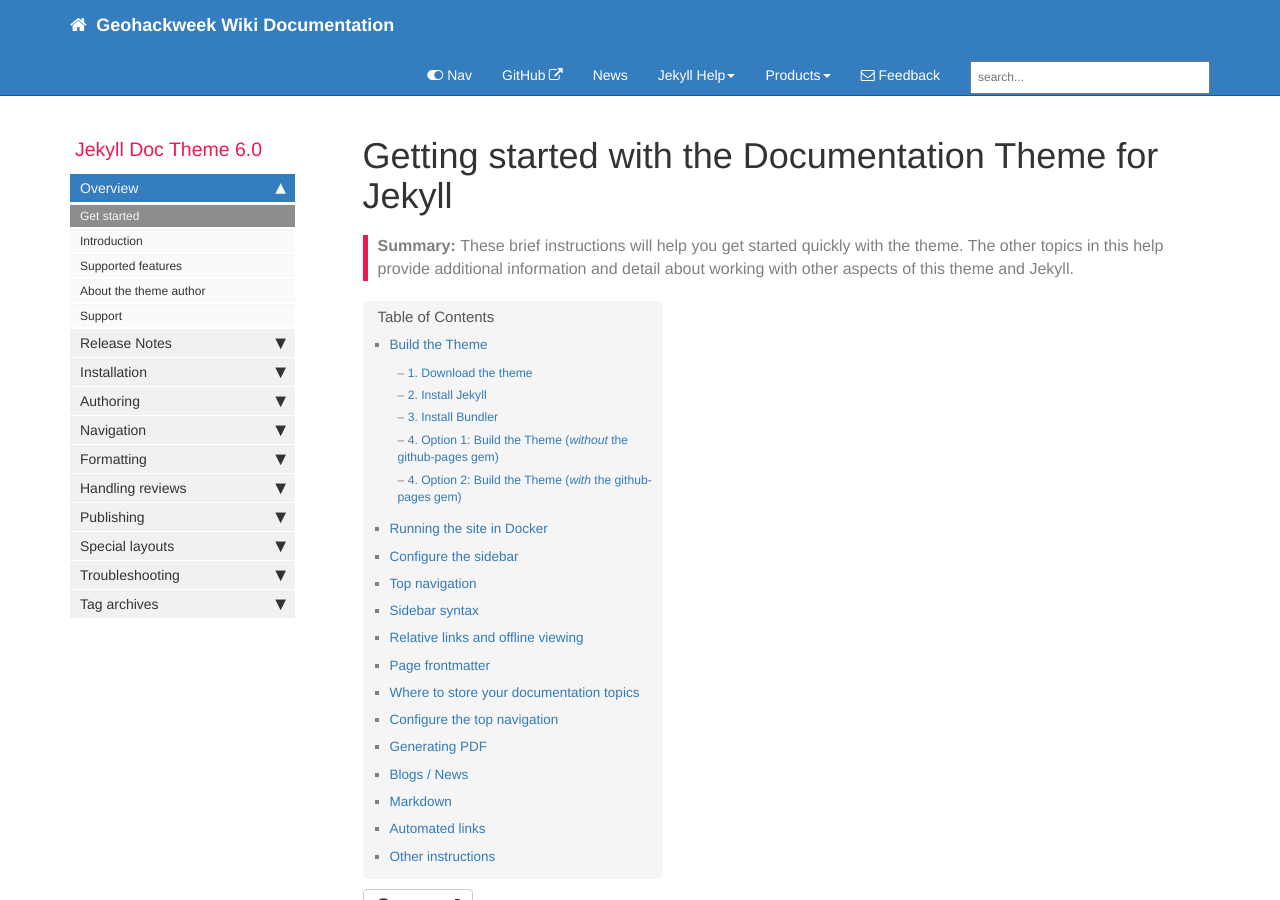
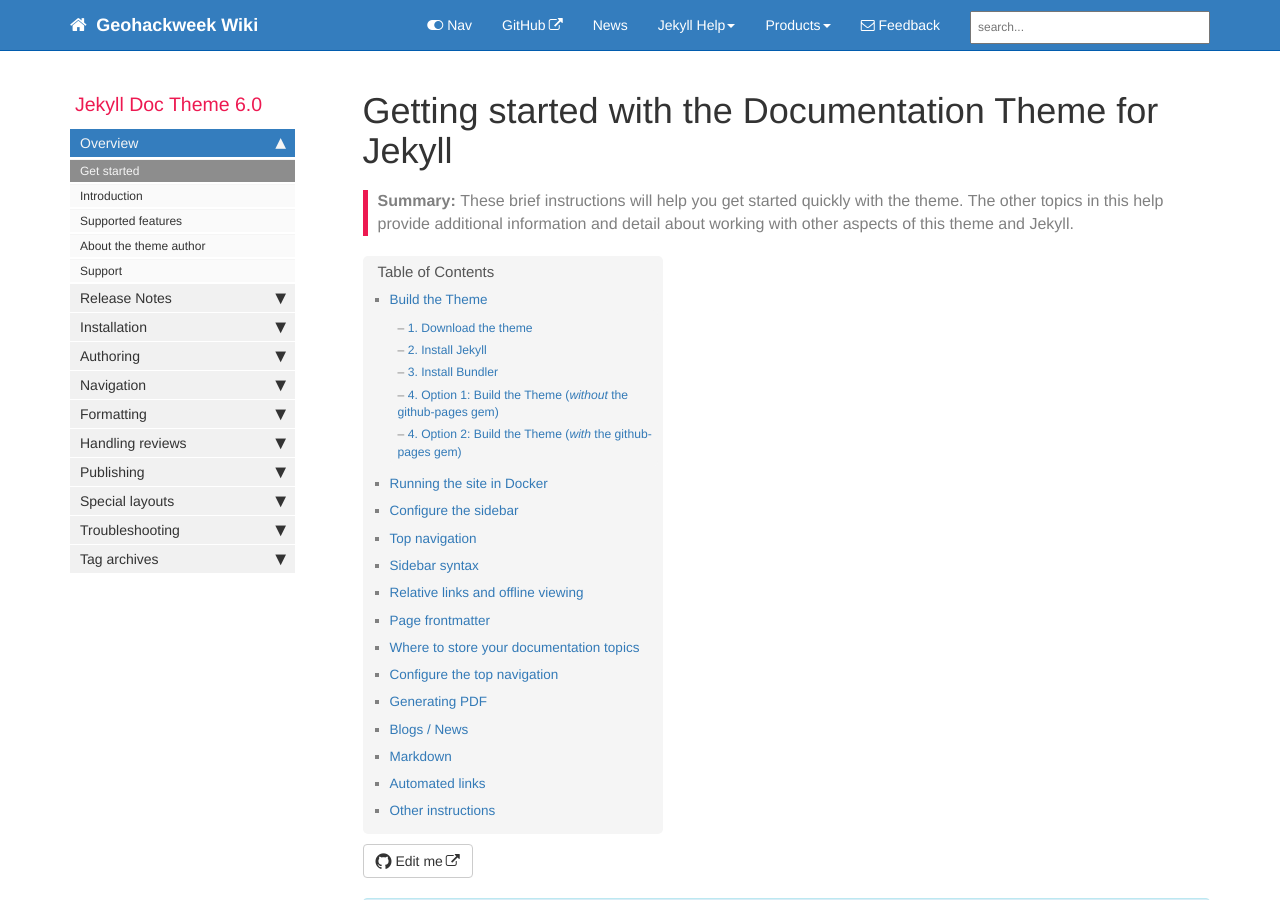
Before and after one commit to waterhackweek/wiki, a Jekyll site: the page built from index.md, in a window 1280 px wide and 900 px high. Built offline with Jekyll 4.4.1, drawn with Linux system fonts in a browser that asks for light colours; nearby versions of some CDN libraries; comment, search, counter and statistics services are not loaded.

Commit message:
Update config

```diff
--- a/_config.yml
+++ b/_config.yml
@@ -3,10 +3,10 @@ repository: geohackweek/wiki
 output: web
 # this property is useful for conditional filtering of content that is separate from the PDF.
 
-topnav_title: Geohackweek Wiki Documentation
+topnav_title: Geohackweek Wiki
 # this appears on the top navigation bar next to the home button
 
-site_title: Geohackeek Wiki
+site_title: Geohackweek Wiki
 # this appears in the html browser tab for the site title (seen mostly by search engines, not users)
 
 company_name: Applied Physics Laboratory
```
